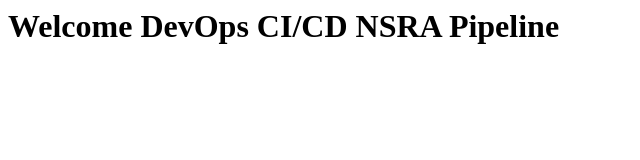
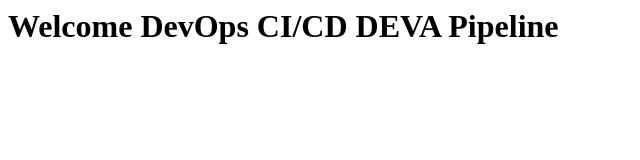
Before and after one commit to Nilaswathi/cicd-demo, a plain HTML site: page index.html in a window 1280 px wide. Shown: the full height of the page, 0-640 px from the left. Drawn offline with Linux system fonts and the light colour scheme.

Commit message:
Update index.html

```diff
--- a/index.html
+++ b/index.html
@@ -1 +1 @@
-<h1>Welcome DevOps CI/CD NSRA Pipeline</h1>
+<h1>Welcome DevOps CI/CD DEVA Pipeline</h1>
```
